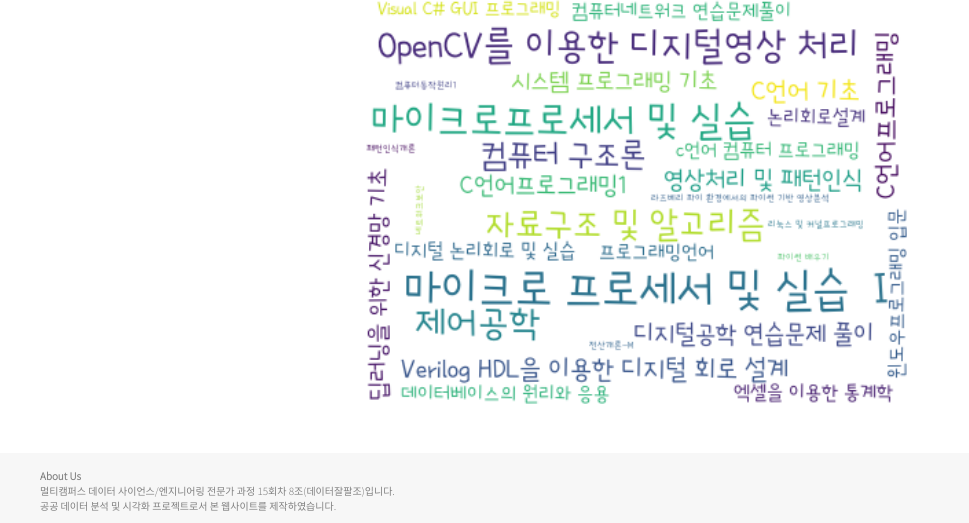
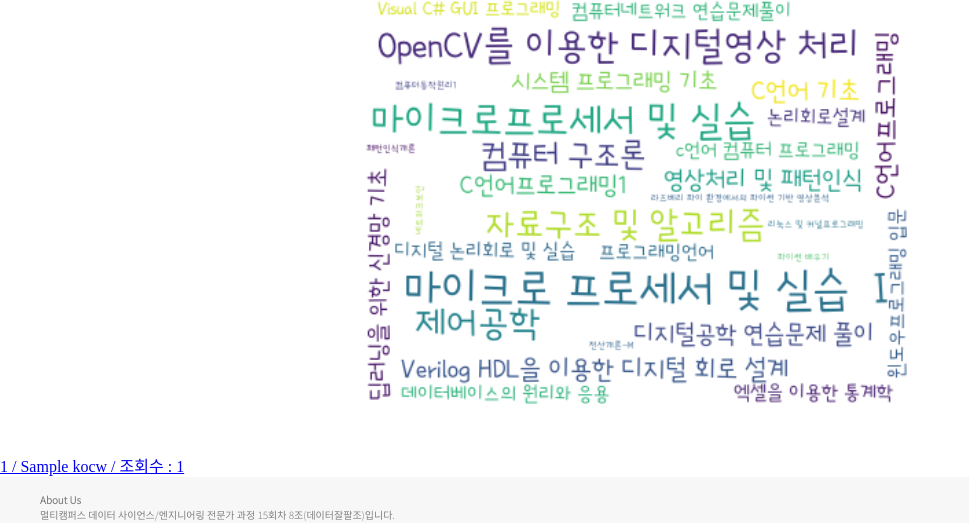
Before and after one commit to SeongminLee812/project_web, a Django app: template templates/kocw.html in a window 1280 px wide. Shown: the part 868-1391 px from the top of the page, without its empty margins (0-969 px from the left). Run offline with Django 3.2, Linux system fonts and the light colour scheme; the template is opened without the code that fills it: most values are stand-ins (such as "Sample title", 1, 10 or a date in 2020).

Commit message:
kocw.html에 top10강의 정보출력

```diff
--- a/kocw/urls.py
+++ b/kocw/urls.py
@@ -2,5 +2,5 @@ from django.urls import path, include
 from . import views
 
 urlpatterns = [
-    path('', views.kocw),
+    path('', views.kocw_data),
 ]
--- a/kocw/views.py
+++ b/kocw/views.py
@@ -1,9 +1,14 @@
 from django.shortcuts import render
+from .models import KocwAllList
 
 # Create your views here.
 def kocw(request):
     return render(request, 'kocw.html')
 
+def kocw_data(request):
+    course_list = KocwAllList.objects.all().order_by('-view_count')[:10]  #or 조건문
+    return render(request, 'kocw.html', {'KocwAllList':course_list})
+
 # test
 def test():
     pass
--- a/templates/kmooc.html
+++ b/templates/kmooc.html
@@ -112,8 +112,8 @@
             <ul class="course_list">
                 {% for MoocAll in MoocAllList%}
                 <li>
-                    <a href="http://www.kmooc.kr/courses/{{ MoocAll.course_id }}" target="_blank">
-                    {{ MoocAll.num }} / {{ MoocAll.name }} / 강의 시작일 : {{ MoocAll.start }} / 별점 : {{ MoocAll.star }}
+                    <a href="http://www.kmooc.kr/courses/{{ MoocAll.course_id }}/about" target="_blank">
+                    {{ MoocAll.num }} / {{ MoocAll.name }} / 강의 시작일 : {{ MoocAll.enrollment_start }} / 별점 : {{ MoocAll.star }}
                     </a>
                 </li>
                  {% endfor %}
--- a/templates/kocw.html
+++ b/templates/kocw.html
@@ -149,6 +149,21 @@
         <br>
     </div>
 
+            <div>
+            <ul class="course_list">
+                {% for KocwAll in KocwAllList%}
+                <li>
+                    <a href="{{ KoocAll.course_url }}" target="_blank">
+                    {{ KocwAll.num }} / {{ KocwAll.course_title }} / 조회수 : {{ KocwAll.view_count }}
+                    </a>
+                </li>
+                 {% endfor %}
+            </ul>
+        </div>
+
+
+
+
     <div id="footer">
         <p id="innerfooter">
             <br>
```
